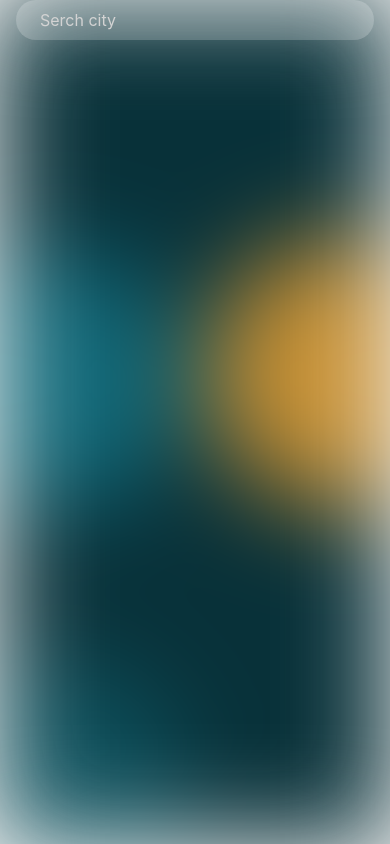
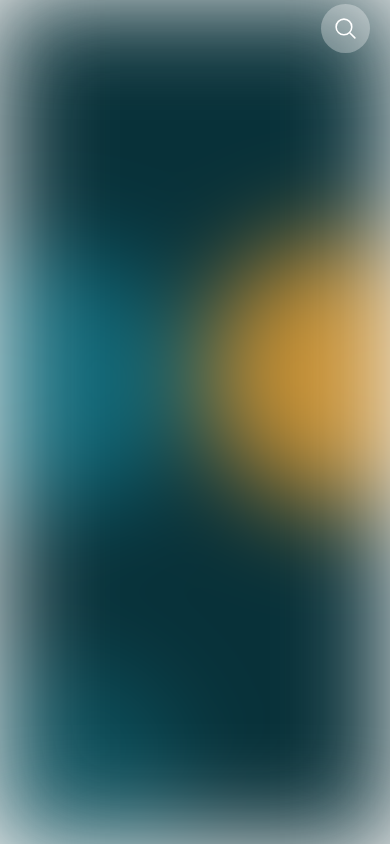
Before and after one commit to DilshanDe/Weather-App, a React Native app: screen /Home in a window 390 px wide. Built offline with nearby package versions, Linux system fonts and the light colour scheme.

Commit message:
Update HomeScreen.js
16-11-2024

```diff
--- a/screens/HomeScreen.js
+++ b/screens/HomeScreen.js
@@ -1,28 +1,59 @@
-import { View, Text, SafeAreaView, StatusBar, Image, SafeAreaViewBase, TextInput } from 'react-native';
-import React from 'react';
+import { View, Text, SafeAreaView, StatusBar, Image, TextInput } from 'react-native';
+import React, { useState } from 'react';
 import "../global.css";
-import{theme} from '../theme'
-
+import { theme } from '../theme';
+import { TouchableOpacity } from 'react-native';
+import { MagnifyingGlassIcon } from 'react-native-heroicons/outline';
 
 export default function HomeScreen() {
+  const [showSearch, toggleSearch] = useState(false);
+  const [locations, setLocation] = useState([1, 2, 3]);
 
   return (
     <View className="flex-1 relative">
       <StatusBar barStyle="light" />
 
-        <Image blurRadius={50}
-          source={require('../assets/images/bg.png')}
-          className="absolute h-full w-full"
-        />
+      <Image
+        blurRadius={50}
+        source={require('../assets/images/bg.png')}
+        className="absolute h-full w-full"
+      />
 
-      <SafeAreaView className='flex flex-1'>
-        <View style={{height:'7%'}}className="mx-4 relative z-50">
-            <View className='flex-row justify-end items-center rounded-full'style={{backgroundColor:theme.bgWhite(0.2)}}>
-                <TextInput placeholder='Serch city'
-                placeholderTextColor={'lightgray'}
-                className='pl-6 h-10 flex-1 text-base text-white'/>
+      <SafeAreaView className="flex flex-1">
+        <View style={{ height: '7%' }} className="mx-4 relative z-50">
+          <View
+            className="flex-row justify-end items-center rounded-full"
+            style={{ backgroundColor: showSearch ? theme.bgWhite(0.2) : 'transparent' }}
+          >
+            {showSearch ? (
+              <TextInput
+                placeholder="Search city"
+                placeholderTextColor="lightgray"
+                className="pl-6 h-10 flex-1 pb-1 text-base text-white"
+              />
+            ) : null}
+
+            <TouchableOpacity
+              onPress={() => toggleSearch(!showSearch)}
+              style={{ backgroundColor: theme.bgWhite(0.3) }}
+              className="rounded-full p-3 m-1"
+            >
+              <MagnifyingGlassIcon size={25} color="white" />
+            </TouchableOpacity>
+          </View>
+
+          {locations.length > 0 && showSearch ? (
+            <View className="absolute w-full bg-gray-300 top-16 rounded-3xl">
+              {locations.map((location, index) => (
+                <TouchableOpacity
+                  key={index}
+                  className="flex-row items-center border-0 p-3 px-4 mb-1"
+                >
+                  <Text>London, United Kingdom</Text>
+                </TouchableOpacity>
+              ))}
             </View>
-
+          ) : null}
         </View>
       </SafeAreaView>
     </View>
```
